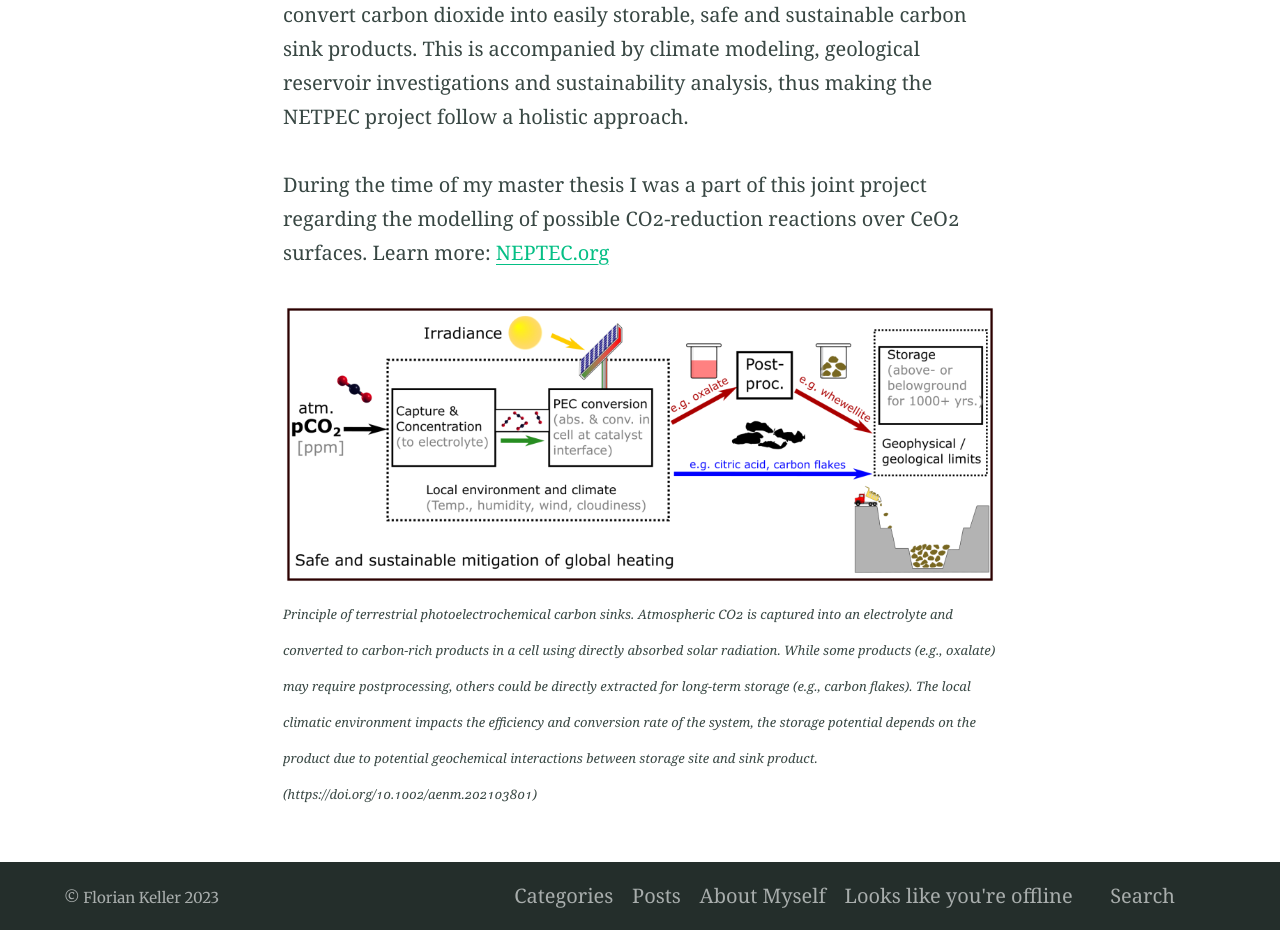
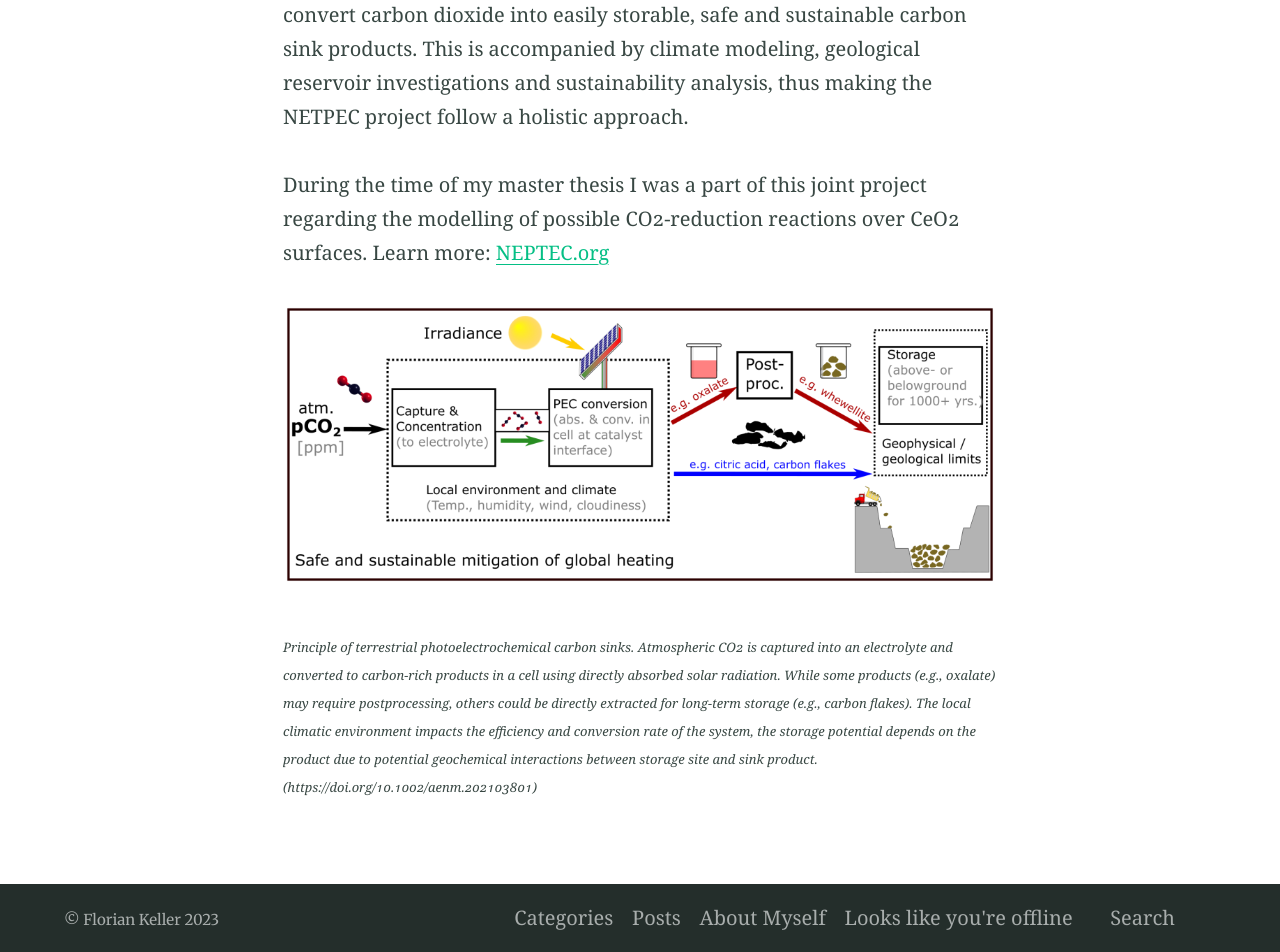
Before and after one commit to FlorianMKeller/Fkeller1, a Jekyll site: the page built from projects.md, in a window 1280 px wide. Shown: the part 1041-1993 px from the top of the page. Built offline with Jekyll 4.4.1, drawn with Linux system fonts in a browser that asks for light colours; before the commit the page ends 1971 px from its top, so only the background shows below that.

Commit message:
Update projects.md

```diff
--- a/projects.md
+++ b/projects.md
@@ -23,6 +23,6 @@ During the time of my master thesis I was a part of this joint project regarding
 Learn more:   [NEPTEC.org](https://netpec.org/ "Link")
 <p>
     <img src="/assets/logos/NETPEC-description.png" alt>
-    <em> <font size="2"> Principle of terrestrial photoelectrochemical carbon sinks. Atmospheric CO2 is captured into an electrolyte and converted to carbon-rich products in a cell using directly absorbed solar radiation. While some products (e.g., oxalate) may require postprocessing, others could be directly extracted for long-term storage (e.g., carbon flakes). The local climatic environment impacts the efficiency and conversion rate of the system, the storage potential depends on the product due to potential geochemical interactions between storage site and sink product.
-        (https://doi.org/10.1002/aenm.202103801)</font> </em>
+    <em> <font size="2"> <p style="line-height:1.4"> Principle of terrestrial photoelectrochemical carbon sinks. Atmospheric CO2 is captured into an electrolyte and converted to carbon-rich products in a cell using directly absorbed solar radiation. While some products (e.g., oxalate) may require postprocessing, others could be directly extracted for long-term storage (e.g., carbon flakes). The local climatic environment impacts the efficiency and conversion rate of the system, the storage potential depends on the product due to potential geochemical interactions between storage site and sink product.
+        (https://doi.org/10.1002/aenm.202103801) </p></font> </em>
 </p>
```
